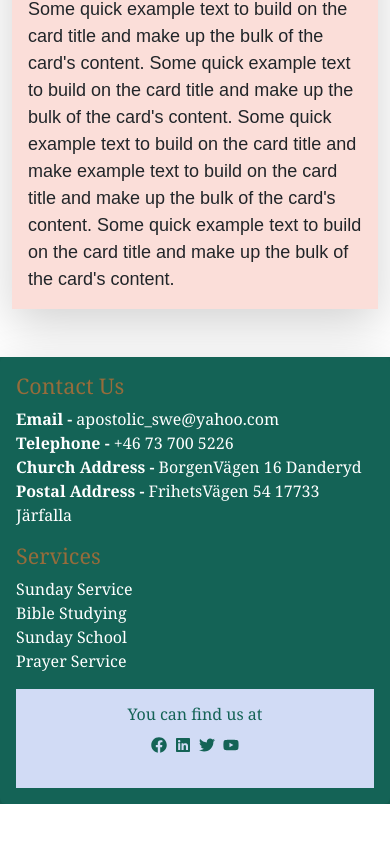
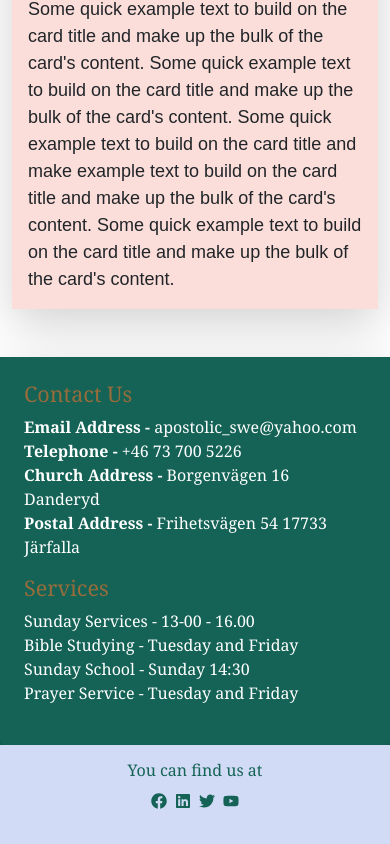
Before and after one commit to azebkidanemariam/ACIF-Sverige, a React (Create React App) app: page / in a window 390 px wide. Shown: the part 7205-8049 px from the top of the page. Before the commit the page ends 8009 px from the top, so only its background shows below. Built offline with nearby package versions, Linux system fonts and the light colour scheme.

Commit message:
make footer more responsiv and cahnge styling

```diff
--- a/src/component/footer/footer.js
+++ b/src/component/footer/footer.js
@@ -5,37 +5,34 @@ import { FaFacebook, FaLinkedin, FaTwitter, FaYoutube } from "react-icons/fa";
 
 function FooterComponent() {
   return (
-    <footer
-      className="text-start  container-fluid p-0 "
-      style={{ color: "#fff" }}
-    >
-      <div className="shadow-lg p-3  mt-4  rounded ">
+    <footer className="text-start" style={{ color: "#fff" }}>
+      <div className="shadow-lg mt-4 rounded p-4 ">
         <div className="row d-flex justify-content-between ">
           <ul className="col-md-4 col-12 ">
             <h4>Contact Us</h4>
             <li>
-              <strong>Email - </strong> apostolic_swe@yahoo.com
+              <strong>Email Address - </strong> apostolic_swe@yahoo.com
             </li>
             <li>
               <strong>Telephone - </strong> +46 73 700 5226
             </li>
             <li>
-              <strong>Church Address - </strong> BorgenVägen 16 Danderyd
+              <strong>Church Address - </strong> Borgenvägen 16 Danderyd
             </li>
             <li>
-              <strong>Postal Address - </strong> FrihetsVägen 54 17733 Järfalla
+              <strong>Postal Address - </strong> Frihetsvägen 54 17733 Järfalla
             </li>
           </ul>
 
-          <ul className="col-md-2 col-6">
+          <ul className="col-md-3 col-10">
             <h4>Services</h4>
-            <li>Sunday Service</li>
-            <li>Bible Studying</li>
-            <li>Sunday School</li>
-            <li>Prayer Service</li>
+            <li>Sunday Services - 13-00 - 16.00</li>
+            <li>Bible Studying - Tuesday and Friday</li>
+            <li>Sunday School - Sunday 14:30</li>
+            <li>Prayer Service - Tuesday and Friday</li>
           </ul>
         </div>
-
+      </div>
       <div className="social-media nav-style  ">
         <h6>You can find us at</h6>
         <ul className="list-unstyled list-inline d-flex justify-content-center ">
@@ -53,7 +50,6 @@ function FooterComponent() {
           </li>
         </ul>
       </div>
-      </div>
     </footer>
   );
 }
```
Lines whose indentation alone changed are shown as unchanged.
